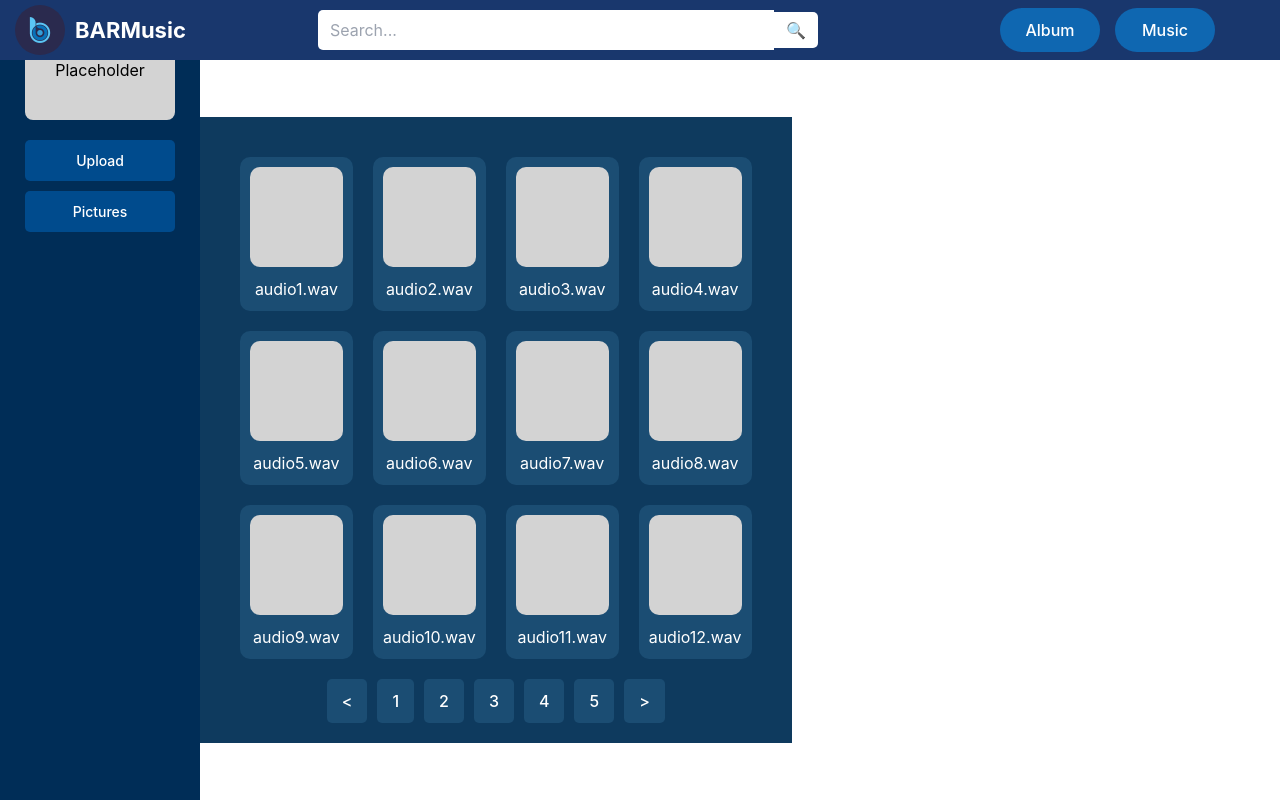
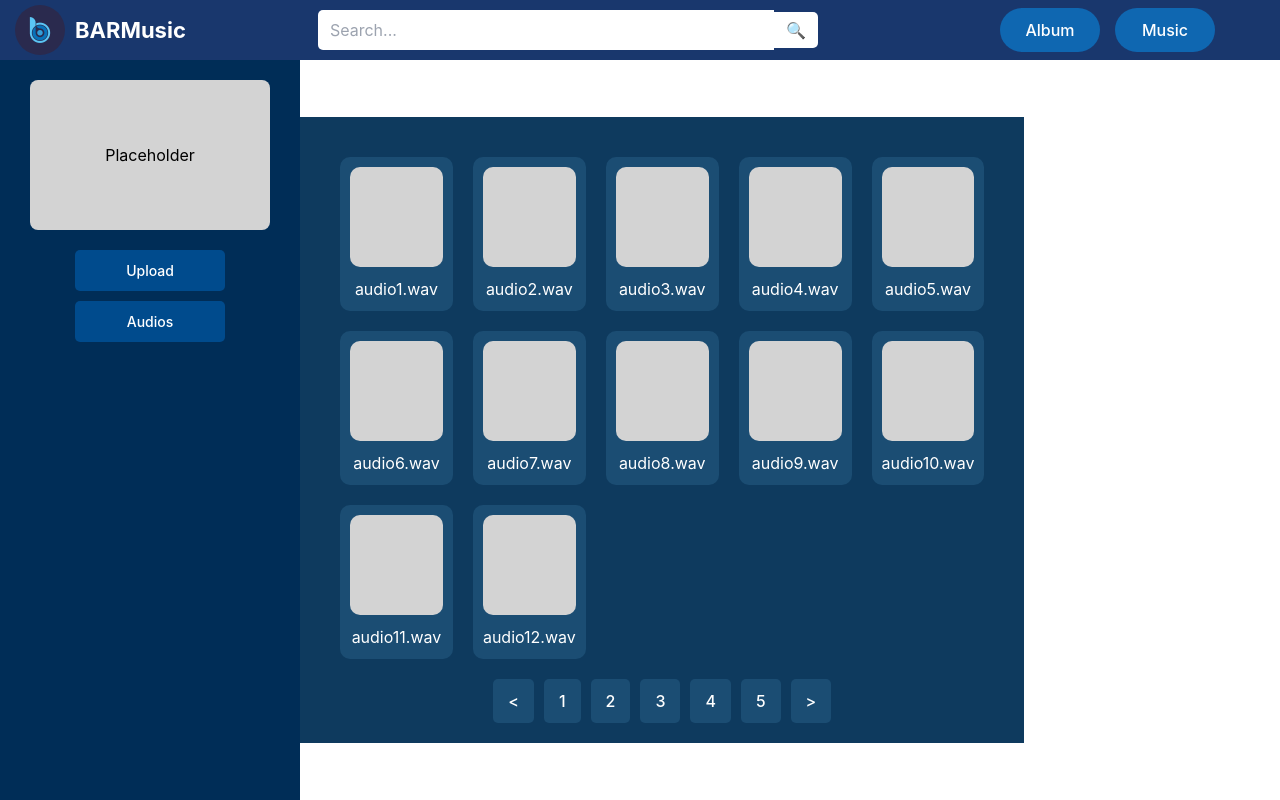
Before and after one commit to ryonlunar/Algeo02-23052, a React (Vite) app in the folder src/frontend/: page /music in a window 1280 px wide. Built offline with nearby package versions, Linux system fonts and the light colour scheme.

Commit message:
f : sidebar

```diff
--- a/src/frontend/src/App.tsx
+++ b/src/frontend/src/App.tsx
@@ -11,7 +11,7 @@ const App = () => {
         {/* Sidebar tetap di kiri */}
         <Sidebar />
 
-        <div style={{ flex: 1, marginLeft: "20px"}}> {/* Memberikan margin kiri agar konten utama tidak tumpang tindih */}
+        <div style={{ flex: 1}}> {/* Memberikan margin kiri agar konten utama tidak tumpang tindih */}
           <Navbar />
           <Routes>
             <Route path="/" element={<AlbumPage />} />
--- a/src/frontend/src/components/Sidebar.css
+++ b/src/frontend/src/components/Sidebar.css
@@ -1,10 +1,10 @@
 /* Container utama sidebar */
 .sidebar {
-    width: 200px; /* Lebar sidebar */
+    width: 300px; /* Lebar sidebar */
     height: 100vh; /* Tinggi penuh */
     background-color: #002D57; /* Warna biru tua */
     position: fixed; /* Posisi fixed agar sidebar tetap di tempat */
-    top: 0; /* Posisi di bagian atas */
+    top: 60px; /* Posisi di bagian atas */
     left: 0; /* Posisi di sisi kiri */
     display: flex;
     flex-direction: column;
@@ -16,8 +16,8 @@
 
   /* Placeholder box */
   .placeholder {
-    width: 150px;
-    height: 100px;
+    width: 240px;
+    height: 150px;
     background-color: #D3D3D3; /* Warna abu-abu terang */
     display: flex;
     align-items: center;
--- a/src/frontend/src/components/Sidebar.tsx
+++ b/src/frontend/src/components/Sidebar.tsx
@@ -1,14 +1,19 @@
 import React from "react";
+import { useLocation } from "react-router-dom";
 import "./Sidebar.css";
 
 const Sidebar = () => {
+  const location = useLocation(); // Mendapatkan lokasi path saat ini
+
   return (
     <div className="sidebar">
-      <div className="placeholder">
-        Placeholder
-      </div>
+      <div className="placeholder">Placeholder</div>
       <button className="sidebar-button">Upload</button>
-      <button className="sidebar-button">Pictures</button>
+      {location.pathname === "/album" ? (
+        <button className="sidebar-button">Pictures</button>
+      ) : location.pathname === "/music" ? (
+        <button className="sidebar-button">Audios</button>
+      ) : null}
     </div>
   );
 };
--- a/src/frontend/src/pages/MusicPage.css
+++ b/src/frontend/src/pages/MusicPage.css
@@ -6,14 +6,14 @@
     flex-direction: column;
     padding: 20px;
     flex: 1;
-    margin-left: 180px;  /*Memberikan ruang untuk sidebar */
+    margin-left: 300px;  /*Memberikan ruang untuk sidebar */
     margin-top: 60px;  /* Memberikan ruang untuk navbar */
     box-sizing: border-box;
   }
 
   .music-grid {
     display: grid;
-    grid-template-columns: repeat(4, 1fr);
+    grid-template-columns: repeat(5, 1fr);
     gap: 20px;
     padding: 20px;
   }
```
